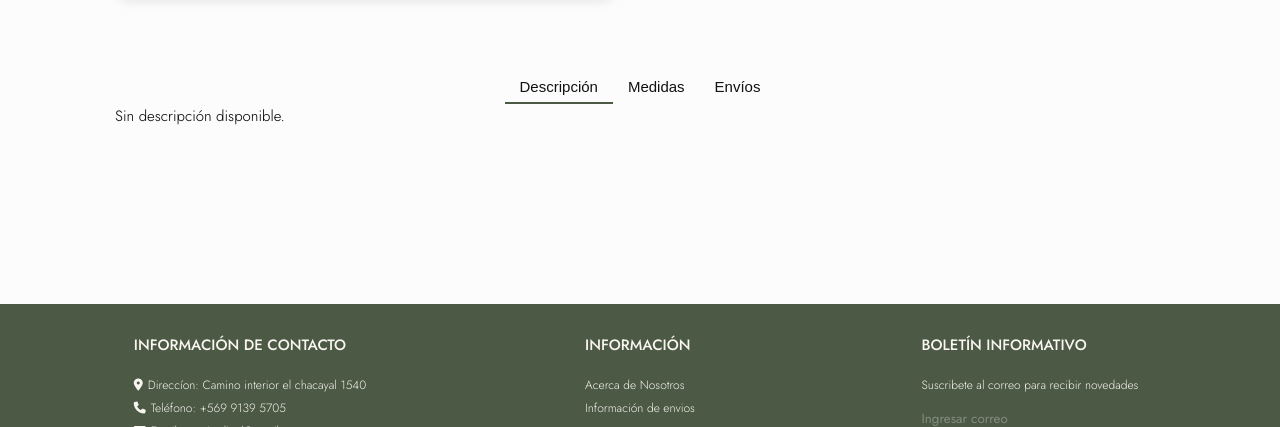
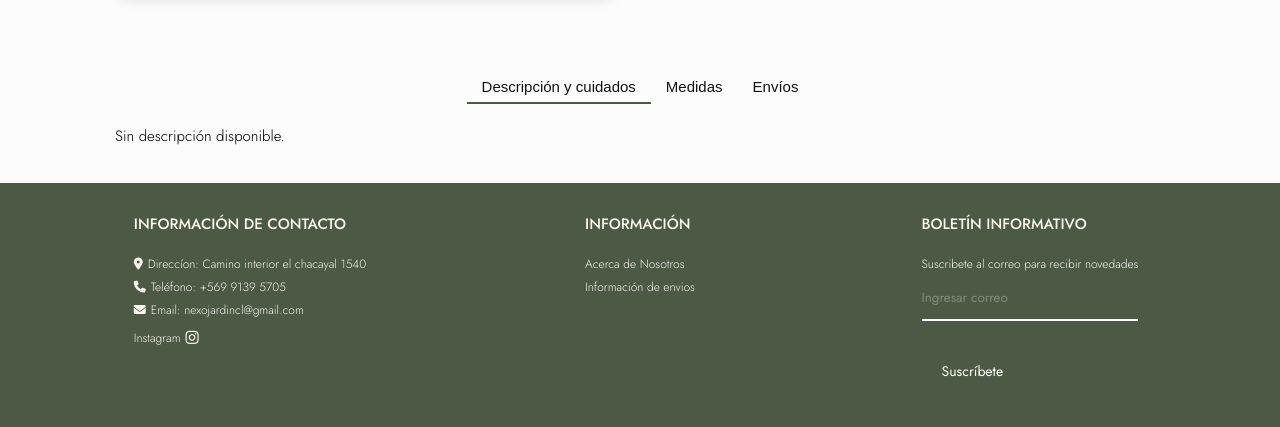
Before and after one commit to JustinM2003/NexoJardin, a Django app: page /producto/1/ in a window 1280 px wide. Shown: the part 773-1200 px from the top of the page. Run offline with Django 5.2, Linux system fonts and the light colour scheme; data comes from the database, SQL or seed files in the repository; both versions use the stored data as it was after the commit.

Commit message:
descripcion

```diff
--- a/pages/templates/pages/detalle_producto.html
+++ b/pages/templates/pages/detalle_producto.html
@@ -29,7 +29,7 @@
 
     <div class="detalle-tabs-container">
         <div class="detalle-tabs">
-            <button class="detalle-tab active" data-tab="descripcion">Descripción</button>
+            <button class="detalle-tab active" data-tab="descripcion">Descripción y cuidados</button>
             <button class="detalle-tab" data-tab="medidas">Medidas</button>
             <button class="detalle-tab" data-tab="envios">Envíos</button>
         </div>
@@ -56,30 +56,26 @@ document.addEventListener('DOMContentLoaded', function() {
     const tabs = document.querySelectorAll('.detalle-tab');
     const panels = document.querySelectorAll('.detalle-tab-panel');
 
-    // Ocultar todos los paneles excepto el primero
-    panels.forEach((panel, index) => {
-        if (index !== 0) {
-            panel.style.visibility = 'hidden';
-            panel.style.position = 'absolute';
-        }
-    });
+    // Activar el primer tab y panel por defecto
+    // (Asegúrate de que tu HTML ya tenga la clase 'active' en el primer tab y panel al cargar la página)
+    if (tabs.length > 0 && panels.length > 0) {
+        tabs[0].classList.add('active');
+        panels[0].classList.add('active');
+    }
 
     tabs.forEach(tab => {
         tab.addEventListener('click', function() {
+            // Quitar la clase 'active' de todos los tabs y paneles
             tabs.forEach(t => t.classList.remove('active'));
+            panels.forEach(p => p.classList.remove('active'));
+
+            // Añadir 'active' al tab clickeado
             this.classList.add('active');
 
-            // Ocultar todos los paneles
-            panels.forEach(panel => {
-                panel.style.visibility = 'hidden';
-                panel.style.position = 'absolute';
-            });
-
-            // Mostrar el panel seleccionado
-            const selected = document.getElementById('tab-' + this.dataset.tab);
-            if (selected) {
-                selected.style.visibility = 'visible';
-                selected.style.position = 'static';
+            // Añadir 'active' al panel correspondiente
+            const targetPanel = document.getElementById('tab-' + this.dataset.tab);
+            if (targetPanel) {
+                targetPanel.classList.add('active');
             }
         });
     });
--- a/products/forms.py
+++ b/products/forms.py
@@ -5,7 +5,7 @@ from .models import Producto, Categoria
 class ProductoForm(forms.ModelForm):
     class Meta:
         model = Producto
-        fields = ['nombre', 'descripcion', 'precio', 'imagen', 'categoria']
+        fields = ['nombre', 'descripcion', 'descripcion_corta', 'precio', 'imagen', 'categoria']
 
     def __init__(self, *args, **kwargs):
         super().__init__(*args, **kwargs)
--- a/products/models.py
+++ b/products/models.py
@@ -21,6 +21,7 @@ class Producto(models.Model):
     ]
     nombre = models.CharField(max_length=100)
     descripcion = models.TextField(blank=True, null=True)
+    descripcion_corta= models.TextField(blank=True, null=True)
     precio = models.DecimalField(max_digits=10, decimal_places=2)
     imagen = models.ImageField(upload_to='productos/', blank=True, null=True)
     categoria = models.ForeignKey(Categoria, on_delete=models.CASCADE, blank=True, null=True)
--- a/static/css/detalle_producto.css
+++ b/static/css/detalle_producto.css
@@ -73,7 +73,10 @@
   font-weight: 325;
 }
 
-
+/* CONTENEDOR DE TABS */
+.detalle-tabs-container {
+  position: relative;
+}
 
 .detalle-tabs {
   display: flex;
@@ -96,7 +99,6 @@
   text-transform: inherit;
   box-shadow: none;
   outline: none;
-  transition: color 0.2s, border-bottom 0.2s;
 }
 
 .detalle-tabs button.active {
@@ -117,9 +119,50 @@
   -webkit-tap-highlight-color: transparent;
 }
 
+/* ================================================= */
+/* INICIO DE LA SECCIÓN MODIFICADA          */
+/* ================================================= */
+
+/* CONTENIDO DE TABS - SOLUCIÓN CON CSS GRID */
 .detalle-tabs-content {
-  display: block;
-  min-height: 200px;
+  position: relative;
+  /* Cambio clave: Usamos Grid para superponer los paneles. */
+  display: grid;
+  /* Opcional: añade una transición suave al cambiar de tab. */
+  transition: min-height 0.3s ease;
+}
+
+.detalle-tab-panel {
+  /* Cambio clave: Todos los paneles ocupan la misma celda en el grid. */
+  grid-column: 1 / -1;
+  grid-row: 1 / -1;
+
+  /* Por defecto, los paneles están ocultos pero aún ocupan espacio. */
+  visibility: hidden;
+  opacity: 0;
+  transition: opacity 0.2s ease-in-out, visibility 0.2s;
+
+  padding: 2rem 0; /* Mantenemos el padding original */
+}
+
+.detalle-tab-panel.active {
+  /* El panel activo se hace visible. */
+  visibility: visible;
+  opacity: 1;
+}
+
+/* =============================================== */
+/* FIN DE LA SECCIÓN MODIFICADA          */
+/* =============================================== */
+
+
+/* Estilos para el contenido de cada tab */
+.detalle-producto-medidas,
+.detalle-producto-envios {
+  color: var(--dark-text);
+  font-size: 1.5rem;
+  line-height: 1.6;
+  font-weight: 325;
 }
 
 /* MEDIA QUERIES RESPONSIVE */
@@ -160,6 +203,14 @@
   .detalle-producto-precio {
     font-size: 1.4rem;
   }
+
+  .detalle-tabs-content {
+    /* La propiedad min-height ya no es necesaria aquí gracias a Grid */
+  }
+
+  .detalle-tab-panel {
+    padding: 1.5rem 0;
+  }
 }
 
 @media (max-width: 600px) {
@@ -181,4 +232,12 @@
   .detalle-producto-img {
     min-height: 100px;
   }
+
+  .detalle-tabs-content {
+    /* La propiedad min-height ya no es necesaria aquí gracias a Grid */
+  }
+
+  .detalle-tab-panel {
+    padding: 1rem 0;
+  }
 }
```
Also changed, not shown: db.sqlite3, products/migrations/0008_producto_descripcion_corta.py (added).
